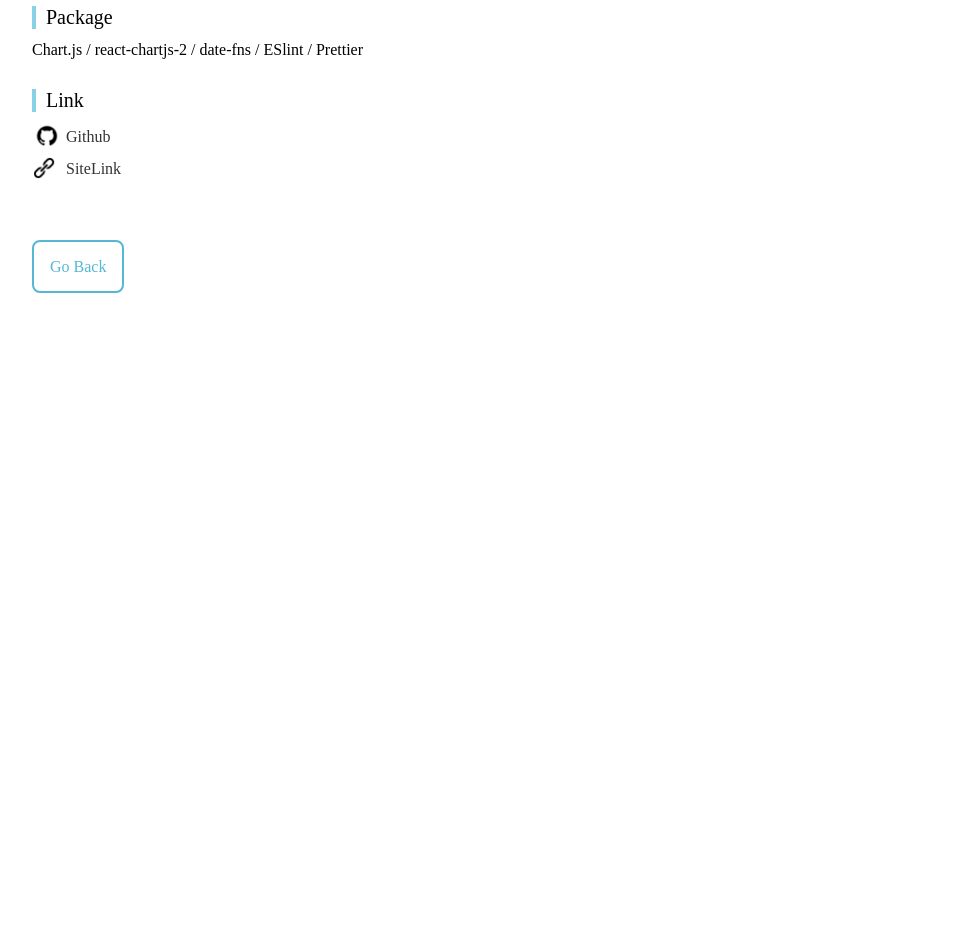
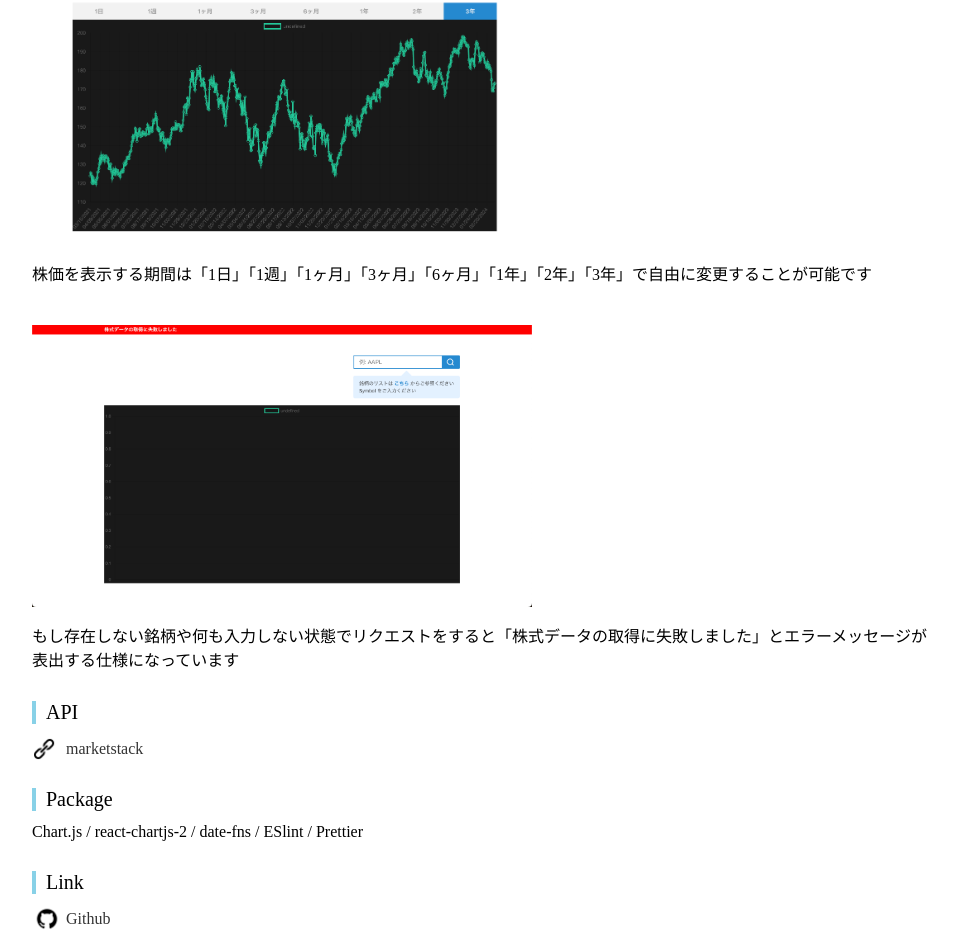
Before and after one commit to chisaki66/portfolio, a Nuxt app: page /stockchart in a window 1280 px wide. Shown: the part 1004-1948 px from the top of the page, without its empty margins (288-1246 px from the left). Before the commit the page ends 1360 px from the top, so only its background shows below. Built offline with nearby package versions, Linux system fonts and the light colour scheme.

Commit message:
some fix

```diff
--- a/pages/project.vue
+++ b/pages/project.vue
@@ -25,12 +25,9 @@
               >
             </li>
             <li>
-              <a
-                class="body__app-links--link"
-                href="https://stock-chart-theta.vercel.app/"
-                target="_blank"
-              >
-                SiteLink
+              <a class="body__app-links--link" target="_blank">
+                <strike>SiteLink</strike>
+                現在は非公開です
               </a>
             </li>
           </ul>
--- a/pages/stockchart.vue
+++ b/pages/stockchart.vue
@@ -2,11 +2,7 @@
   <div class="main">
     <h1 class="title">StockChart</h1>
     <div class="body">
-      <a
-        class="body__site-link"
-        href="https://stock-chart-theta.vercel.app/"
-        target="_blank"
-      >
+      <a class="body__site-link" target="_blank">
         <img class="body__site-img" src="./images/stock-chart.png" alt="" />
       </a>
       <div class="body__subtitle">Skilled</div>
@@ -18,6 +14,22 @@
         Nasdaq, NYSE などを含む 70 の世界的な取引所から収集された 170,000
         以上の株価の情報を取得することが可能です。(東京証券取引所は含まれていません)<br />
         指定した期間の株価情報をチャート形式で表示することが可能で、それ以外にも「始値」「高値」「安値」「終値」「出来高」の情報を表示できる仕様にしています。
+      </p>
+      <img
+        class="body__detail-img"
+        src="./images/stock-chart-period.png"
+        alt=""
+      />
+      <p>
+        株価を表示する期間は「1日」「1週」「1ヶ月」「3ヶ月」「6ヶ月」「1年」「2年」「3年」で自由に変更することが可能です
+      </p>
+      <img
+        class="body__detail-img"
+        src="./images/stock-chart-error.png"
+        alt=""
+      />
+      <p>
+        もし存在しない銘柄や何も入力しない状態でリクエストをすると「株式データの取得に失敗しました」とエラーメッセージが表出する仕様になっています
       </p>
       <div class="body__subtitle">API</div>
       <ul class="body__block-links">
@@ -45,12 +57,9 @@
           </a>
         </li>
         <li>
-          <a
-            class="body__block-links--link"
-            href="https://stock-chart-theta.vercel.app/"
-            target="_blank"
-          >
-            SiteLink
+          <a class="body__block-links--link" target="_blank">
+            <strike>SiteLink</strike>
+            現在は非公開です
           </a>
         </li>
       </ul>
@@ -94,6 +103,11 @@
 
   p {
     margin-top: 12px;
+  }
+
+  &__detail-img {
+    width: 500px;
+    margin-top: 40px;
   }
 
   &__block-links {
```
Also changed, not shown: pages/images/stock-chart-error.png (added), pages/images/stock-chart-period.png (added).
